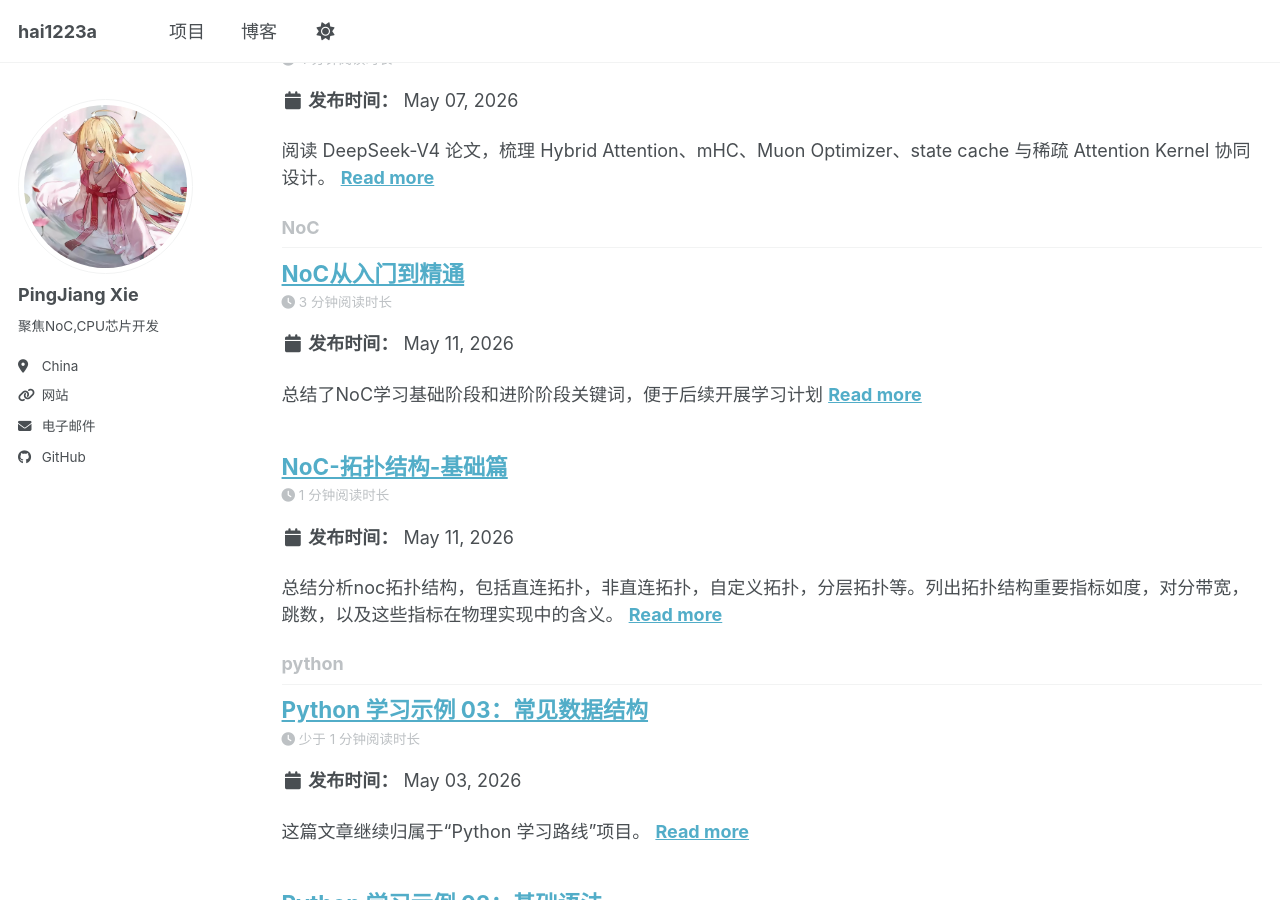
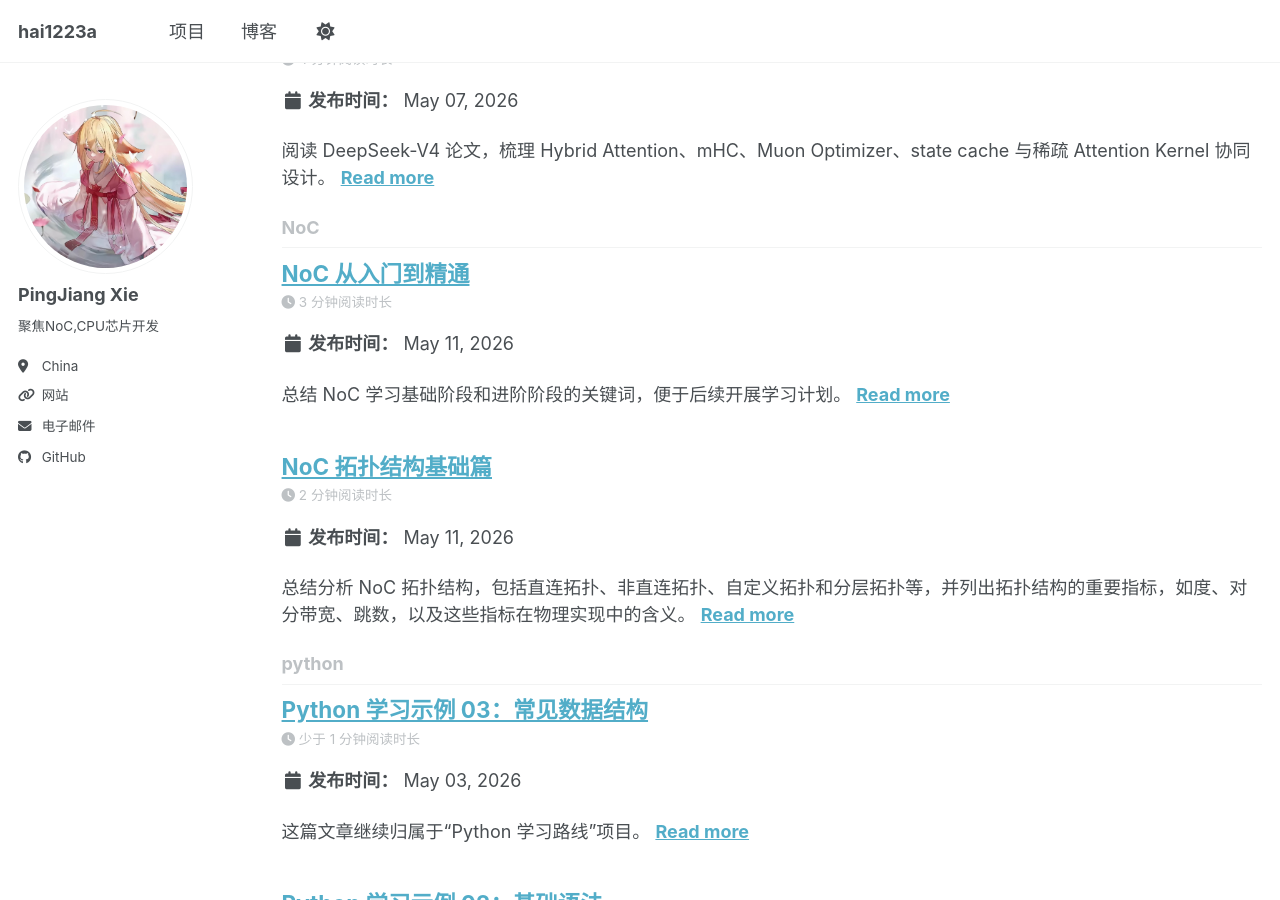
Before and after one commit to hai1223a/hai1223a.github.io, a Jekyll site: the page built from _pages/tag-archive.html, in a window 1280 px wide and 900 px high, scrolled down 423 px. Built offline with Jekyll 4.4.1, drawn with Linux system fonts in a browser that asks for light colours; a script bundle is joined from its source files by our own code; library files that are not in the unit come from our copies; some of the changed text lies outside the part shown.

Commit message:
NoC拓扑结构

```diff
--- a/_posts/2026-05-11-NoC从入门到精通.md
+++ b/_posts/2026-05-11-NoC从入门到精通.md
@@ -1,16 +1,16 @@
 ---
-title: "NoC从入门到精通"
+title: "NoC 从入门到精通"
 date: 2026-05-11
-permalink: /posts/2026/11/NoC从入门到精通/
+permalink: /posts/2026/05/NoC从入门到精通/
 project: noc-study
-excerpt: "总结了NoC学习基础阶段和进阶阶段关键词，便于后续开展学习计划"
+excerpt: "总结 NoC 学习基础阶段和进阶阶段的关键词，便于后续开展学习计划。"
 tags:
   - NoC
   - 学习笔记
 ---
 ## 基础
 
-### NoC全局总览
+### NoC 全局总览
 
 关键词：
 
@@ -33,7 +33,6 @@ saturation throughput
 推荐资源：
 
 * 《On-Chip Networks》 by Natalie Enright Jerger, Tushar Krishna, Li-Shiuan Peh
-
 * MIT 6.823 On-Chip Networks lecture
 * Dally & Towles, Principles and Practices of Interconnection Networks
 
```
Also changed, not shown: _posts/2026-05-11-NoC-拓扑结构-基础篇.md (+36 -36 lines), images/11.jpg (added), images/12.jpg (added), images/13.jpg (added), images/14.jpg (added), images/15.jpg (added), images/16.jpg (added), images/17.jpg (added).
